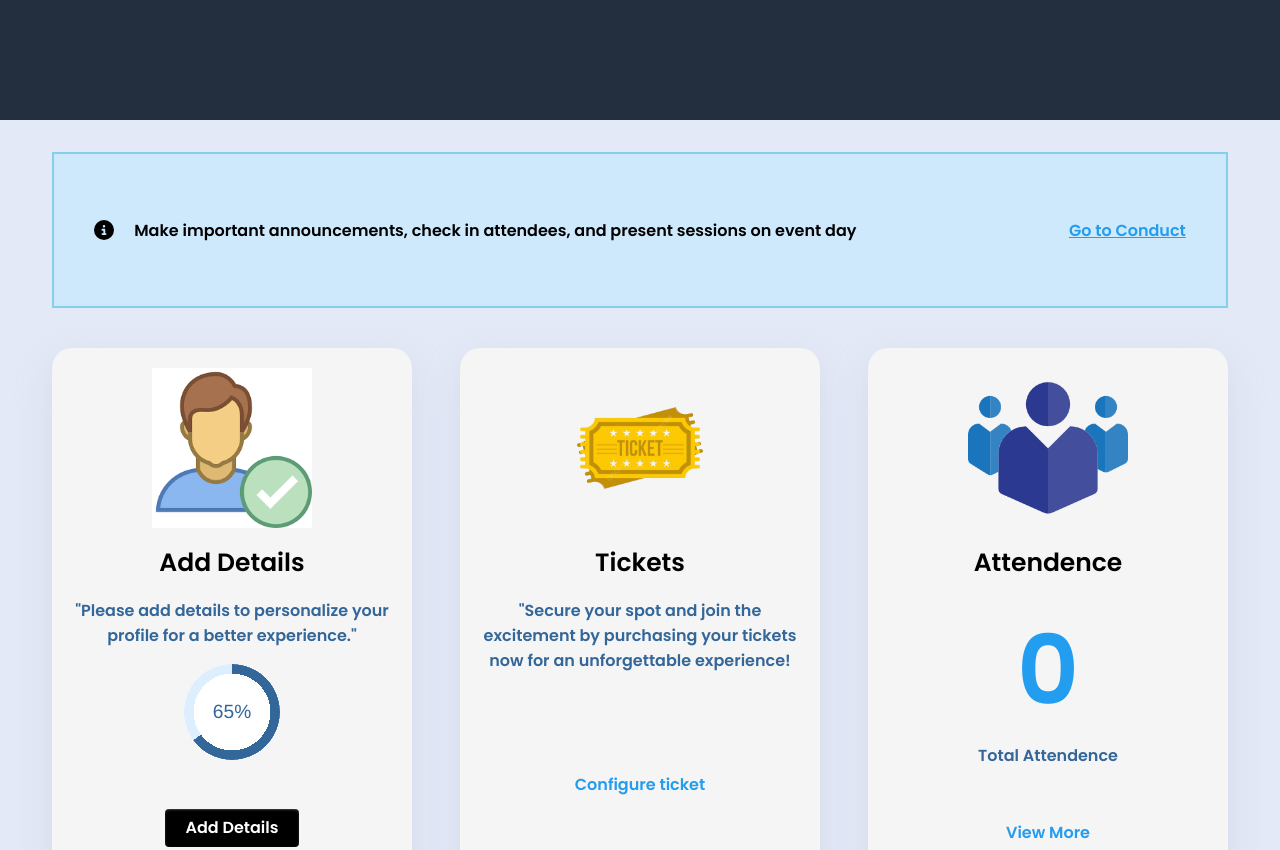
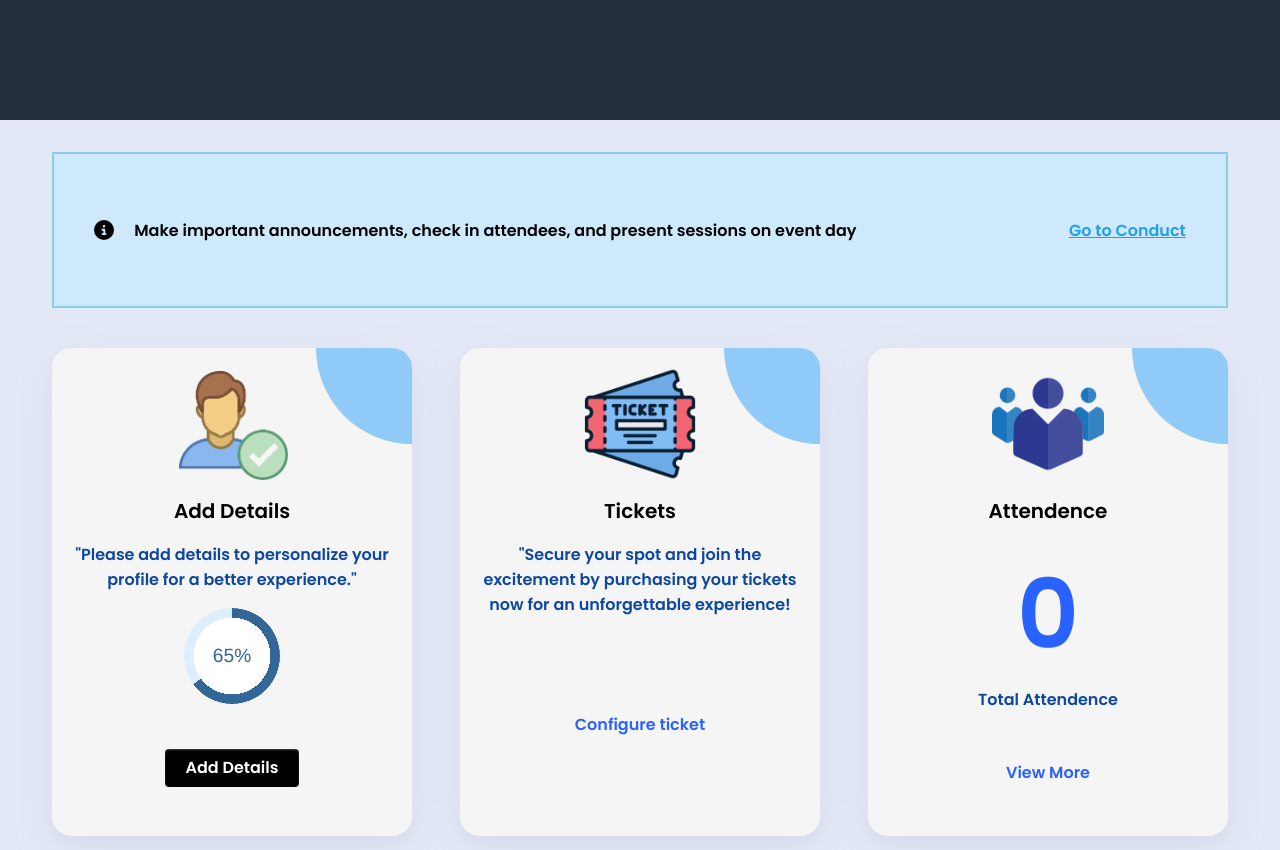
Before and after one commit to debargooo/card-project-internship, a plain HTML site: page index.html in a window 1280 px wide. Shown: the top 850 px of the page. Drawn offline with Linux system fonts and the light colour scheme.

Commit message:
Add files via upload

```diff
--- a/index.html
+++ b/index.html
@@ -30,7 +30,7 @@
 
 
                 <div class="cards">
-                    <img src="assets/add-details.png" alt="">
+                    <img src="assets/add-details-removebg-preview.png" alt="">
                     <h2>Add Details</h2>
                     <p>
                         "Please add details to personalize your profile for a better experience."</p>
@@ -40,7 +40,7 @@
 
                 </div>
                 <div class="cards">
-                    <img src="assets/ticket-2-removebg-preview.png" alt="">
+                    <img src="assets/6030249.png" alt="">
                     <h2>Tickets</h2>
                     <p>"Secure your spot and join the excitement by purchasing your tickets now for an unforgettable experience!</p>
                     <span>Configure ticket</span>
--- a/styles.css
+++ b/styles.css
@@ -58,7 +58,7 @@ main {
 span {
   font-family: 'Poppins', sans-serif;
   font-weight: 600;
-  color: rgb(34, 157, 239);
+  color: #2962ff;
 }
 
 svg {
@@ -80,7 +80,7 @@ svg {
   flex-direction: column;
   flex-wrap: wrap;
   background-color: #f5f5f5;
-  height: 32rem;
+  height: 28rem;
   width: 20rem;
   text-align: center;
   box-shadow: 0 5px 10px rgba(154, 160, 185, .05), 0 15px 40px rgba(166, 173, 201, .2);
@@ -89,7 +89,30 @@ svg {
   gap: 1rem;
   padding: 20px;
   transition: 0.5s;
+  position: relative;
+  overflow: hidden;
 }
+
+.cards::before {
+  content: '';
+  position: absolute;
+  top: 0;
+  right: 0;
+  width: 6rem;
+  height: 6rem;
+  border-radius: 0 0 0 100%;
+  z-index: 1;
+  background-color: #90caf9;
+  transition: all .5s ease;
+}
+
+.cards:hover::before {
+  width: 100%;
+  height: 100%;
+  border-radius: 0%;
+  z-index: -1;
+}
+
 
 .cards:hover {
   transform: translateY(-30px);
@@ -116,7 +139,7 @@ svg {
 h2 {
   font-family: 'Poppins', sans-serif;
   font-weight: 600;
-  font-size: 25px;
+  font-size: 20px;
 }
 
 p {
@@ -125,7 +148,7 @@ p {
 }
 
 .cards p {
-  color: #369;
+  color: #0d47a1 ;
 }
 
 div[role="progressbar"] {
@@ -180,7 +203,7 @@ a {
 
 
  img {
-  height: 10rem;
+  height: 7rem;
 }
 
 
```
Also changed, not shown: assets/6030249.png (added), assets/add-details-removebg-preview.png (added).
